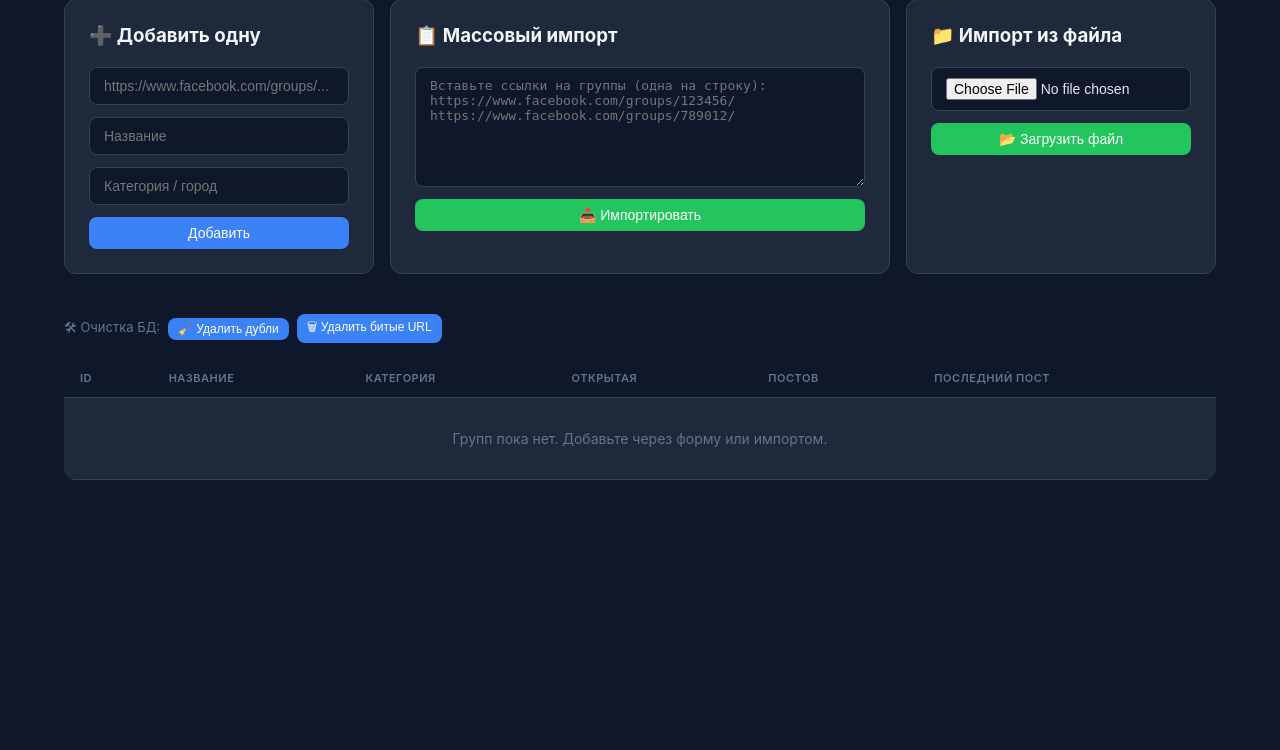
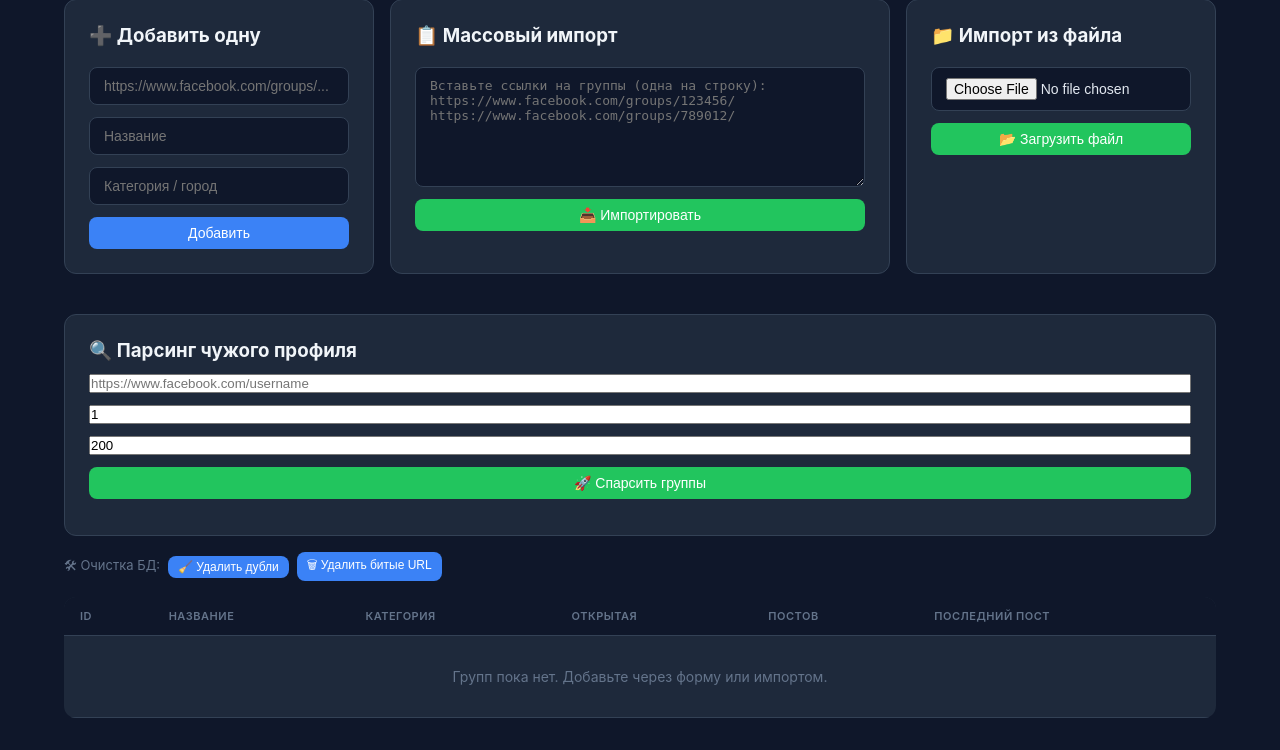
Before and after one commit to hania666/fb-vacancy-bot, a FastAPI app: page /groups in a window 1280 px wide. Shown: the part 148-898 px from the top of the page. Before the commit the page ends 628 px from the top, so only its background shows below. Run offline with FastAPI, Linux system fonts and the light colour scheme.

Commit message:
feat: add UI card for scraping target profile groups
- Profile URL + account ID + max groups inputs
- Background process started, status feedback
- Auto-saved to DB (deduplicated)

```diff
--- a/web/templates/groups.html
+++ b/web/templates/groups.html
@@ -65,6 +65,15 @@
                 <input type="file" name="file" accept=".txt,.csv">
                 <button type="submit" class="btn btn-success">📂 Загрузить файл</button>
             </form>
+
+            <div style="flex:1; min-width:300px; background:#1e293b; border:1px solid #334155; border-radius:12px; padding:24px; display:flex; flex-direction:column; gap:12px;">
+                <h3 style="color:#f1f5f9;">🔍 Парсинг чужого профиля</h3>
+                <input type="text" id="scrapeProfileUrl" placeholder="https://www.facebook.com/username">
+                <input type="number" id="scrapeAccId" placeholder="ID моего аккаунта (через который смотреть)" value="1">
+                <input type="number" id="scrapeMax" placeholder="Макс. групп" value="200">
+                <button onclick="scrapeProfile()" class="btn btn-success" id="scrapeBtn">🚀 Спарсить группы</button>
+                <span id="scrapeStatus" style="color:#94a3b8; font-size:13px;"></span>
+            </div>
         </div>
 
         <div style="display:flex; gap:8px; flex-wrap:wrap; margin: 16px 0; align-items:center;">
@@ -119,6 +128,49 @@ async function dedupGroups() {
     }
 }
 
+async function scrapeProfile() {
+    const url = document.getElementById('scrapeProfileUrl').value.trim();
+    const accId = parseInt(document.getElementById('scrapeAccId').value);
+    const maxG = parseInt(document.getElementById('scrapeMax').value) || 200;
+    const btn = document.getElementById('scrapeBtn');
+    const status = document.getElementById('scrapeStatus');
+
+    if (!url || !url.includes('facebook.com')) {
+        status.textContent = '❌ Нужен валидный FB URL';
+        status.style.color = '#ef4444';
+        return;
+    }
+    if (!accId) {
+        status.textContent = '❌ Укажи ID аккаунта';
+        status.style.color = '#ef4444';
+        return;
+    }
+
+    btn.disabled = true; btn.textContent = '⏳ Запуск...';
+    status.textContent = '';
+
+    try {
+        const res = await fetch('/actions/scrape-profile-groups', {
+            method: 'POST',
+            headers: {'Content-Type': 'application/json'},
+            body: JSON.stringify({profile_url: url, account_id: accId, max_groups: maxG}),
+        });
+        const data = await res.json();
+        if (data.status === 'started') {
+            status.textContent = `✅ ${data.message} Обнови страницу через 1-2 мин.`;
+            status.style.color = '#22c55e';
+        } else {
+            status.textContent = `❌ ${data.message}`;
+            status.style.color = '#ef4444';
+        }
+    } catch (e) {
+        status.textContent = '❌ Ошибка соединения';
+        status.style.color = '#ef4444';
+    } finally {
+        btn.disabled = false; btn.textContent = '🚀 Спарсить группы';
+    }
+}
+
 async function cleanBroken() {
     const btn = document.getElementById('cleanBtn');
     const status = document.getElementById('cleanStatus');
```
